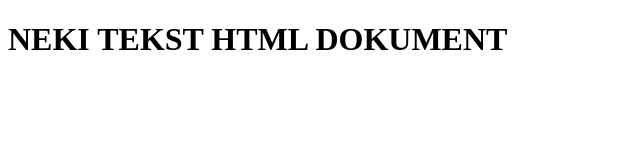
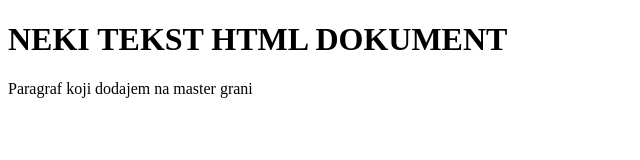
Before and after one commit to StrahinjaVu/KodoviIT, a plain HTML site: page 2_GIT/index.html in a window 1280 px wide. Shown: the whole page, without its empty margins (0-640 px from the left). Drawn offline with Linux system fonts and the light colour scheme.

Commit message:
Izmenjen index.html na master grani

```diff
--- a/2_GIT/index.html
+++ b/2_GIT/index.html
@@ -7,5 +7,6 @@
 </head>
 <body>
     <h1>NEKI TEKST HTML DOKUMENT</h1>
+    <p>Paragraf koji dodajem na master grani</p>
 </body>
 </html>
```
